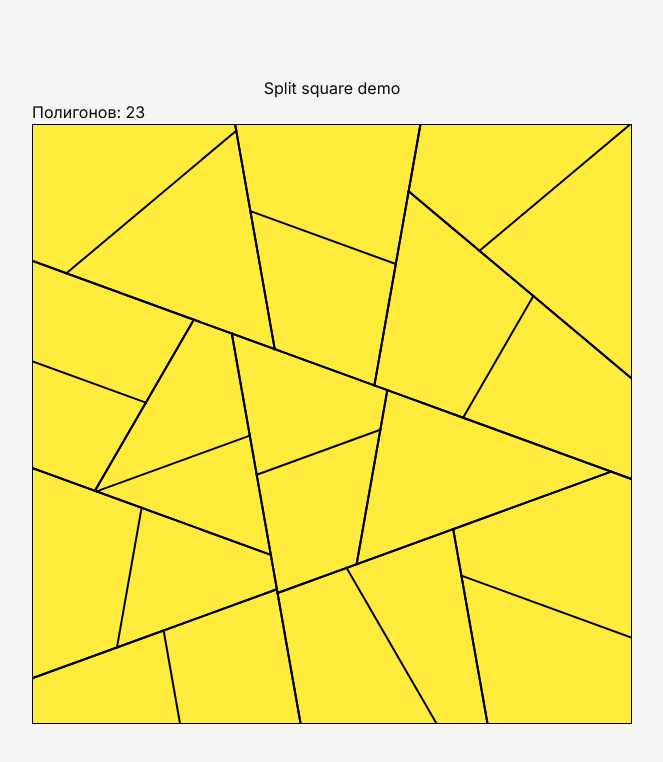
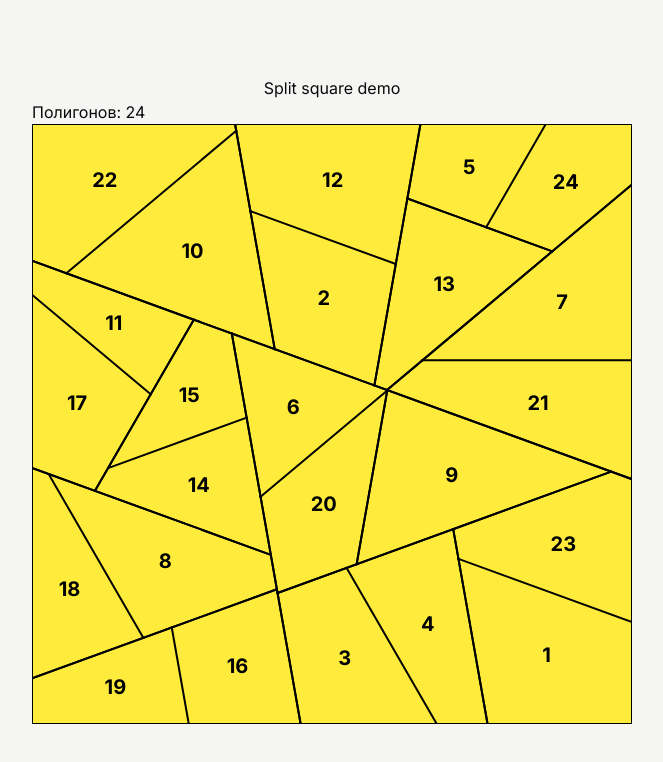
Before and after one commit to nshaikhinurov/andromeda-games, a Next.js app: page /number-cuts in a window 1280 px wide. Shown: the top 762 px of the page, without its empty margins (308-971 px from the left). Built offline with nearby package versions, Linux system fonts and the light colour scheme; what tailwindcss-motion would draw is missing.

Commit message:
feat(`EXP`): add numbers to cuts

```diff
--- a/src/app/number-cuts/page.tsx
+++ b/src/app/number-cuts/page.tsx
@@ -5,12 +5,12 @@ export default function Page() {
     <div className="flex min-h-screen w-full flex-col items-center justify-center bg-stone-100">
       <h3>Split square demo</h3>
       <SquareSplitterSVG
-        n={101}
+        n={102}
         svgSize={600}
         angleQuantization={9}
         enforceAngles={true}
         S_ratio={1.5}
-        B_ratio={2}
+        B_ratio={2.1}
         max_attempts={10000}
       />
     </div>
--- a/src/app/number-cuts/square-splitter.tsx
+++ b/src/app/number-cuts/square-splitter.tsx
@@ -48,6 +48,16 @@ function makeRng(seed = Date.now()) {
     r ^= r + Math.imul(r ^ (r >>> 7), 61 | r);
     return ((r ^ (r >>> 14)) >>> 0) / 4294967296;
   };
+}
+
+// Функция перемешивания массива (алгоритм Фишера-Йейтса)
+function shuffle<T>(array: T[], rng: () => number): T[] {
+  const shuffled = [...array];
+  for (let i = shuffled.length - 1; i > 0; i--) {
+    const j = Math.floor(rng() * (i + 1));
+    [shuffled[i], shuffled[j]] = [shuffled[j], shuffled[i]];
+  }
+  return shuffled;
 }
 
 // Геометрические вспомогательные функции
@@ -456,7 +466,7 @@ function splitSquareIntoParts(optsIn: Options) {
 }
 
 // Преобразовать многоугольники в SVG пути (многоугольники залиты пустотой, ребра нарисованы отдельно)
-function polygonsToSvg(polys: Polygon[]) {
+function polygonsToSvg(polys: Polygon[], rng: () => number) {
   const segs = uniqueSegments(polys);
   const paths: string[] = [];
   for (const [a, b] of segs) {
@@ -465,8 +475,19 @@ function polygonsToSvg(polys: Polygon[]) {
       `M ${a.x.toFixed(4)} ${a.y.toFixed(4)} L ${b.x.toFixed(4)} ${b.y.toFixed(4)}`,
     );
   }
+
+  // Перемешиваем полигоны
+  const shuffledPolys = shuffle(polys, rng);
+
+  // Вычисляем центроиды для каждого перемешанного полигона
+  const polyData = shuffledPolys.map((poly, index) => ({
+    polygon: poly,
+    center: centroid(poly),
+    number: index + 1,
+  }));
+
   // также строим заливки многоугольников (нам нужна только заливка исходного квадрата; по запросу пользователя)
-  return { segPaths: paths, polys };
+  return { segPaths: paths, polyData };
 }
 
 // Свойства React компонента
@@ -485,9 +506,10 @@ export default function SquareSplitterSVG(props: Props) {
     randomSeed: props.randomSeed ?? Math.floor(Math.random() * 2 ** 31),
   };
 
-  const { segPaths, polys } = useMemo(() => {
+  const { segPaths, polyData } = useMemo(() => {
     const pieces = splitSquareIntoParts(options);
-    return polygonsToSvg(pieces);
+    const rng = makeRng(options.randomSeed);
+    return polygonsToSvg(pieces, rng);
   }, [
     options.n,
     options.svgSize,
@@ -503,7 +525,7 @@ export default function SquareSplitterSVG(props: Props) {
   const size = options.svgSize!;
   return (
     <div>
-      <span>Полигонов: {polys.length} </span>
+      <span>Полигонов: {polyData.length} </span>
       <svg
         width={size}
         height={size}
@@ -526,6 +548,25 @@ export default function SquareSplitterSVG(props: Props) {
             <path key={i} d={d} />
           ))}
         </g>
+        {/* рисуем номера в центрах полигонов */}
+        <g
+          fill="#000"
+          fontSize="20"
+          fontFamily="Inter, sans-serif"
+          textAnchor="middle"
+          dominantBaseline="central"
+        >
+          {polyData.map((item, i) => (
+            <text
+              key={i}
+              x={item.center.x.toFixed(2)}
+              y={item.center.y.toFixed(2)}
+              fontWeight="bold"
+            >
+              {item.number}
+            </text>
+          ))}
+        </g>
       </svg>
     </div>
   );
```
